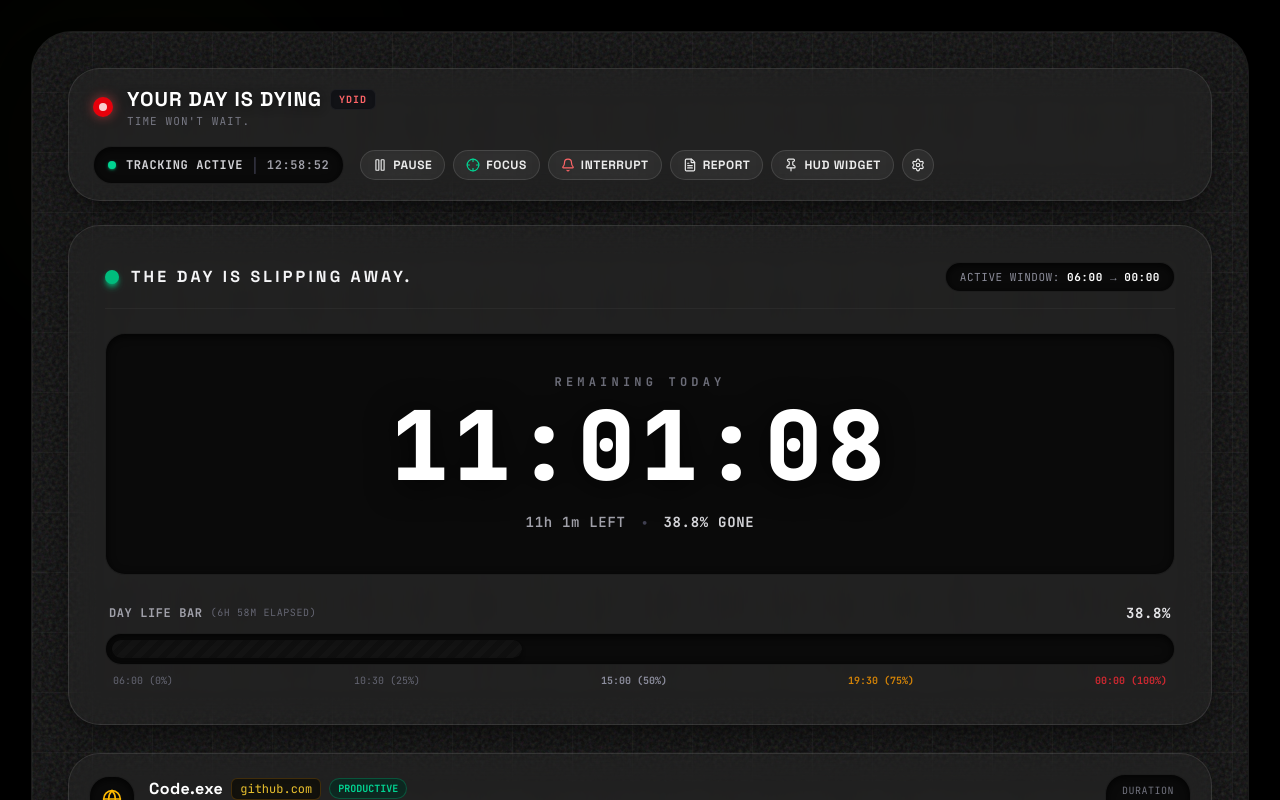
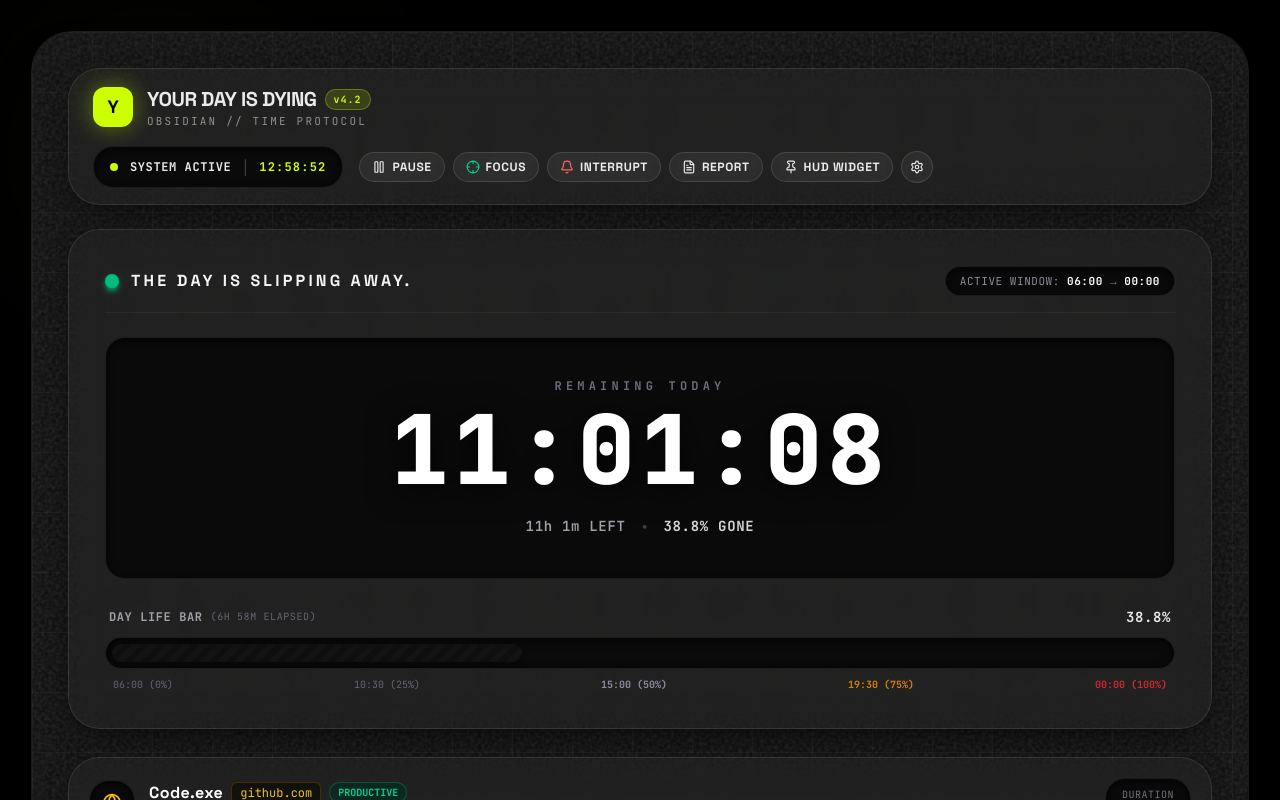
Before and after one commit to Dhananjay-alt/day-is-dying, a React (Vite) app: page / in a window 1280 px wide. Shown: the top 800 px of the page. Built offline with nearby package versions, Linux system fonts and the light colour scheme.

Commit message:
style(header): add rounded-xl lime logo badge and pill-shaped glass clock in Header.tsx

```diff
--- a/src/components/Header.tsx
+++ b/src/components/Header.tsx
@@ -25,36 +25,42 @@ export const Header: React.FC<HeaderProps> = ({
   onToggleHud,
 }) => {
   return (
-    <header className="neu-panel px-6 py-4 mb-6 flex flex-wrap items-center justify-between gap-4">
-      {/* Brand Identity */}
+    <header className="neu-panel px-6 py-4 mb-6 flex flex-wrap items-center justify-between gap-4 relative z-20">
+      {/* Brand Identity: Rounded-xl lime box with black initial + tech-industrial typography */}
       <div className="flex items-center gap-3.5">
-        <div className="w-5 h-5 rounded-full bg-red-600 flex items-center justify-center shadow-[0_0_12px_rgba(239,68,68,0.6)] animate-warning-pulse">
-          <div className="w-2 h-2 rounded-full bg-white/80" />
+        <div className="w-10 h-10 rounded-xl bg-[#ccff00] flex items-center justify-center font-black text-black text-lg shadow-[0_0_25px_rgba(204,255,0,0.4)] select-none">
+          <span style={{ fontFamily: "'Space Grotesk', sans-serif" }}>Y</span>
         </div>
         <div>
           <div className="flex items-center gap-2">
-            <h1 className="font-display font-black text-lg sm:text-xl tracking-wider text-white uppercase drop-shadow-[0_2px_4px_rgba(0,0,0,0.5)]">
+            <h1 className="font-display font-black text-lg sm:text-xl tracking-tight text-[#ebebeb] uppercase">
               YOUR DAY IS DYING
             </h1>
-            <span className="text-[10px] font-mono tracking-widest bg-[#111216] text-red-400 px-2 py-0.5 rounded-md border border-white/5 font-bold shadow-inner">
-              YDID
+            <span className="text-[10px] font-mono tracking-widest bg-[#ccff00]/15 text-[#ccff00] px-2 py-0.5 rounded-full border border-[#ccff00]/30 font-bold">
+              v4.2
             </span>
           </div>
-          <p className="text-[11px] font-mono tracking-widest text-[#787985] uppercase">
-            Time won't wait.
+          <p className="text-[11px] font-mono tracking-[0.2em] text-white/50 uppercase">
+            Obsidian // Time Protocol
           </p>
         </div>
       </div>
 
-      {/* Clock & Status */}
-      <div className="flex items-center gap-4">
-        <div className="neu-sunken px-3.5 py-1.5 rounded-xl flex items-center gap-2.5">
-          <div className={`w-2 h-2 rounded-full shadow-sm ${isPaused ? 'bg-amber-400 shadow-amber-400/50' : 'bg-emerald-400 shadow-emerald-400/50'}`} />
-          <span className="font-mono text-xs font-bold tracking-wider text-[#d4d4d8]">
-            {isPaused ? 'TRACKING PAUSED' : 'TRACKING ACTIVE'}
+      {/* Clock & Status: Pill-shaped glass navigation container */}
+      <div className="flex items-center gap-3 sm:gap-4 flex-wrap">
+        <div className="neu-sunken px-4 py-2 rounded-full flex items-center gap-3 border border-white/10">
+          <span
+            className={`w-2 h-2 rounded-full inline-block shadow-sm ${
+              isPaused
+                ? 'bg-amber-400 shadow-[0_0_8px_rgba(251,191,36,0.8)]'
+                : 'bg-[#ccff00] shadow-[0_0_10px_#ccff00] animate-pulse'
+            }`}
+          />
+          <span className="font-mono text-xs font-bold tracking-wider text-[#ebebeb]">
+            {isPaused ? 'TRACKING PAUSED' : 'SYSTEM ACTIVE'}
           </span>
-          <span className="text-[#3f3f50]">|</span>
-          <span className="font-mono text-xs text-[#a1a1aa] font-semibold tracking-wider">{currentTime}</span>
+          <span className="text-white/20">|</span>
+          <span className="font-mono text-xs text-[#ccff00] font-bold tracking-widest">{currentTime}</span>
         </div>
 
         {/* Action Controls */}
```
